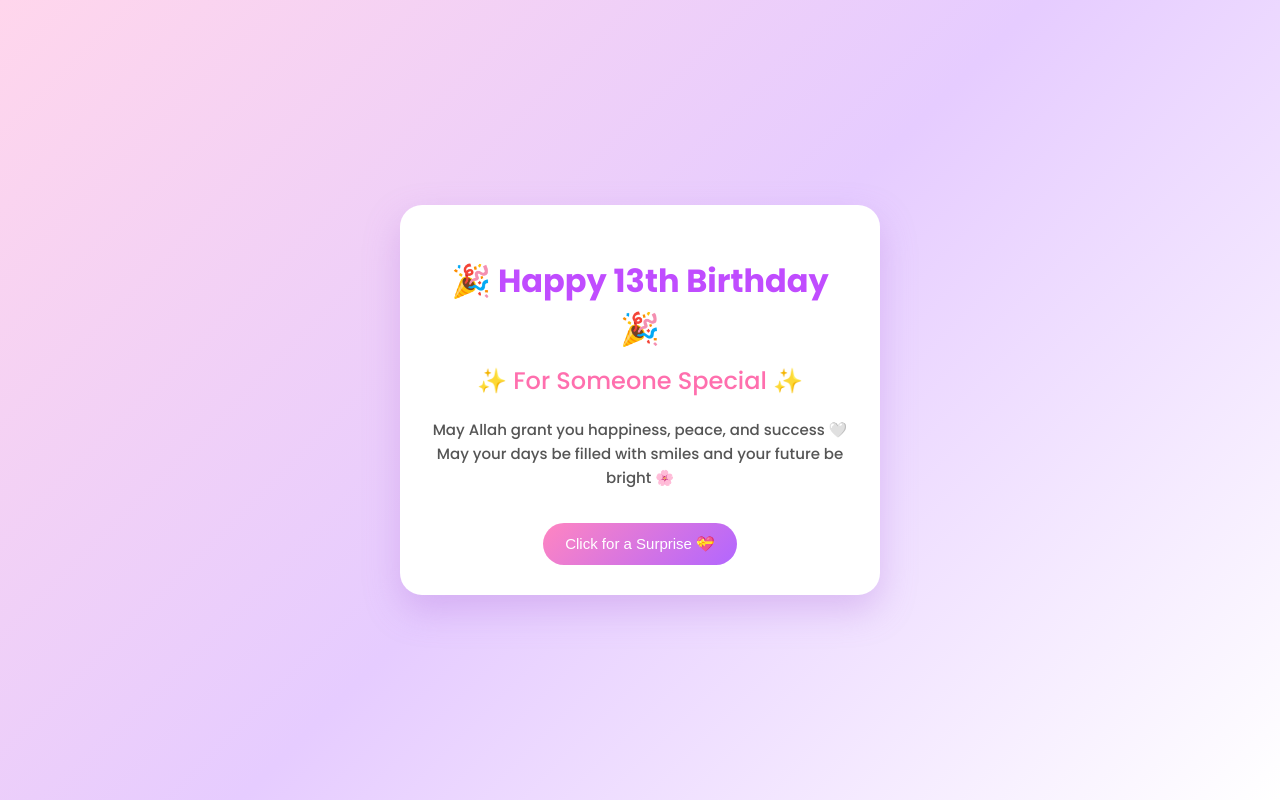
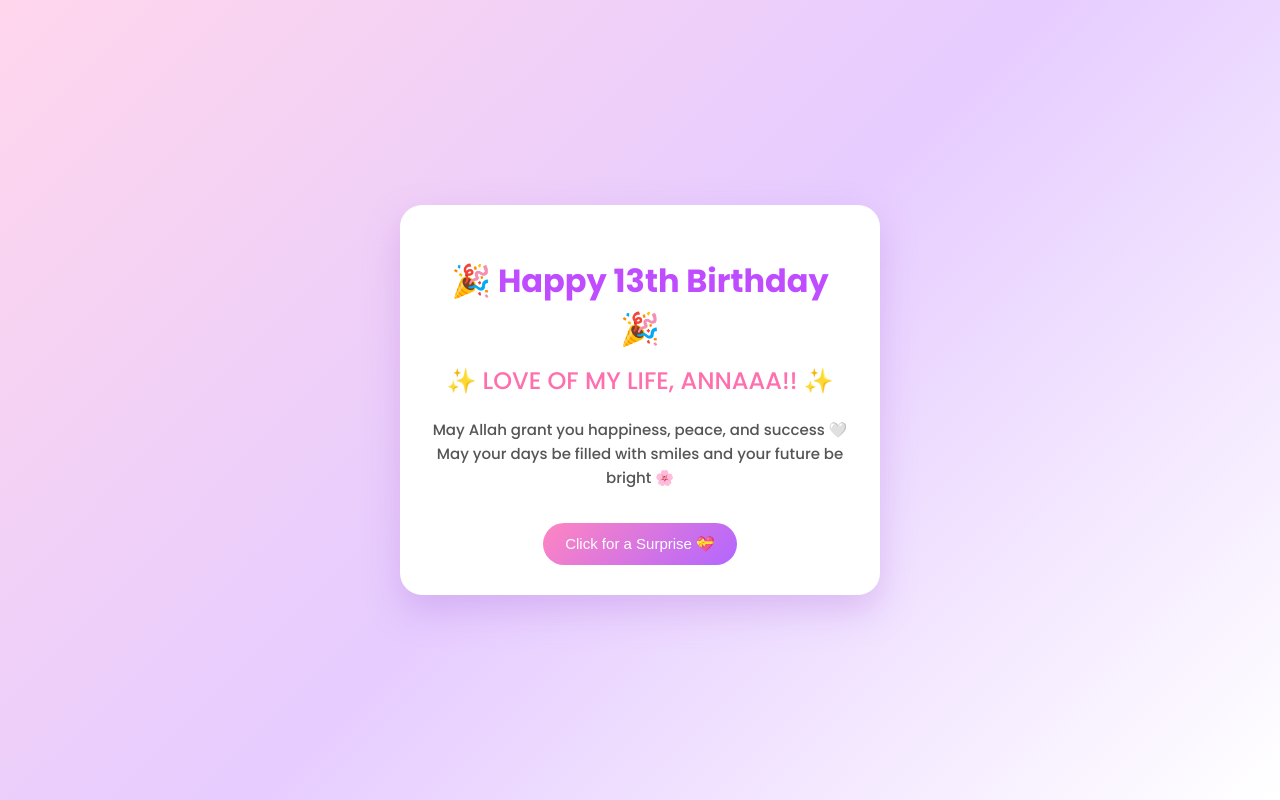
Before and after one commit to iloveyouaa/iloveyouaa.github.io, a plain HTML site: page index.html in a window 1280 px wide. Drawn offline with Linux system fonts and the light colour scheme.

Commit message:
Update birthday message for special person

```diff
--- a/index.html
+++ b/index.html
@@ -76,7 +76,7 @@
 
   <div class="card">
     <h1>🎉 Happy 13th Birthday 🎉</h1>
-    <h2>✨ For Someone Special ✨</h2>
+    <h2>✨ LOVE OF MY LIFE, ANNAAA!! ✨</h2>
 
     <p>
       May Allah grant you happiness, peace, and success 🤍
```
